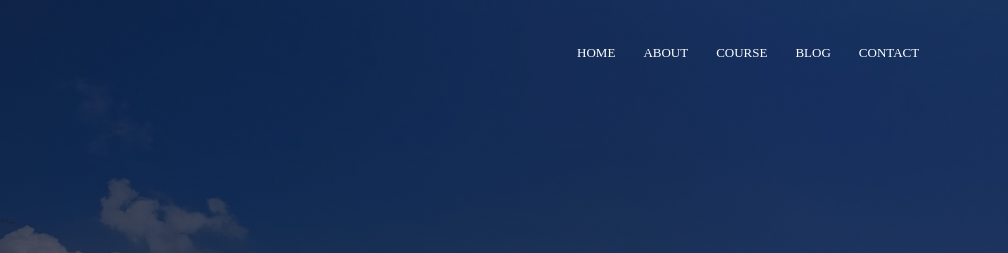
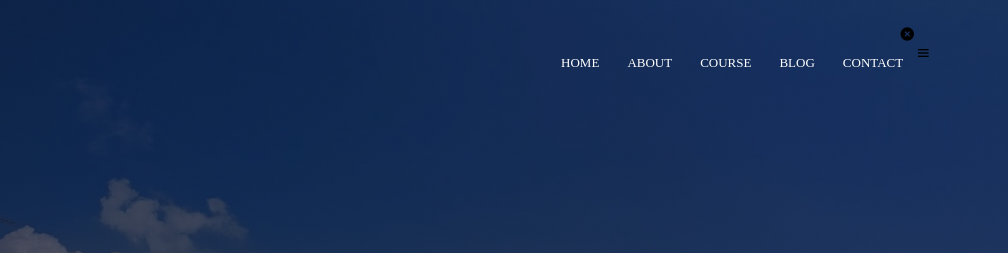
Before and after one commit to claudenineeee/practice-commit, a plain HTML site: page img/index.html in a window 1280 px wide. Shown: the top 253 px of the page, 272-1280 px from the left. Drawn offline with nearby package versions, Linux system fonts and the light colour scheme.

Commit message:
added new file

```diff
--- a/img/index.html
+++ b/img/index.html
@@ -17,7 +17,8 @@
         <nav>
             <a href="index.html"><img src="logo.jpg"></a>
             <div class="nav-links" id="navLinks">
-                <i class="fa fa-times" onclick="showMenu()"></i>
+
+                <i class='bx bxs-x-circle' onclick="hideMenu()"></i>
                 <ul>
                     <li><a href="">HOME</a></li>
                     <li><a href="">ABOUT</a></li>
@@ -26,7 +27,8 @@
                     <li><a href="">CONTACT</a></li>
                 </ul>
             </div>
-            <i class="fa fa-bars" onclick="showMenu()"></i>
+            <i class='bx bx-menu' onClick="showMenu()"></i>
+
 
         </nav>
     <div class="text-box">
```
Also changed, not shown: img/style.css (+4 -4 lines), hello.txt (added).
